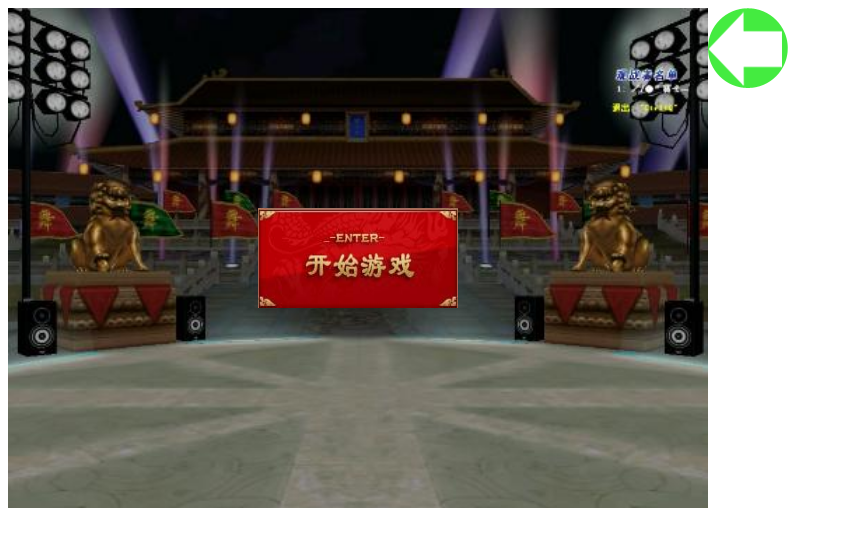
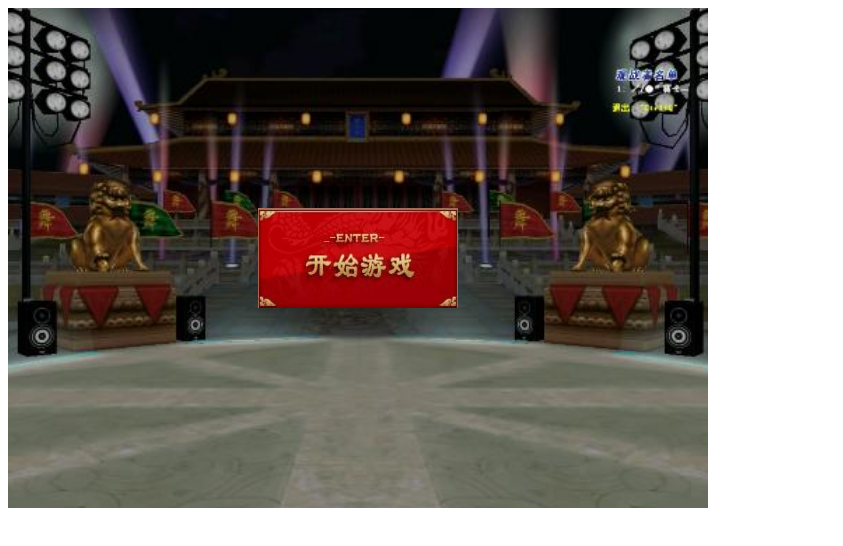
Before and after one commit to thinkzhan/canvas-games, a plain HTML site: page keyDance/index.html in a window 1280 px wide. Shown: the whole page, without its empty margins (0-843 px from the left). Drawn offline with Linux system fonts and the light colour scheme.

Commit message:
修复bug

```diff
--- a/keyDance/index.html
+++ b/keyDance/index.html
@@ -13,7 +13,7 @@
 
     <img src="img/up.gif" id="up_img" style="display:none;" />
     <img src="img/down.gif" id="down_img" style="display:none;" />
-    <img src="img/left.gif" id="left_img" style="display:nonbingoe;" />
+    <img src="img/left.gif" id="left_img" style="display:none;" />
     <img src="img/right.gif" id="right_img" style="display:none;" />
     <img src="img/upbingo.gif" id="upbingo_img" style="display:none;" />
     <img src="img/downbingo.gif" id="downbingo_img" style="display:none;" />
```
